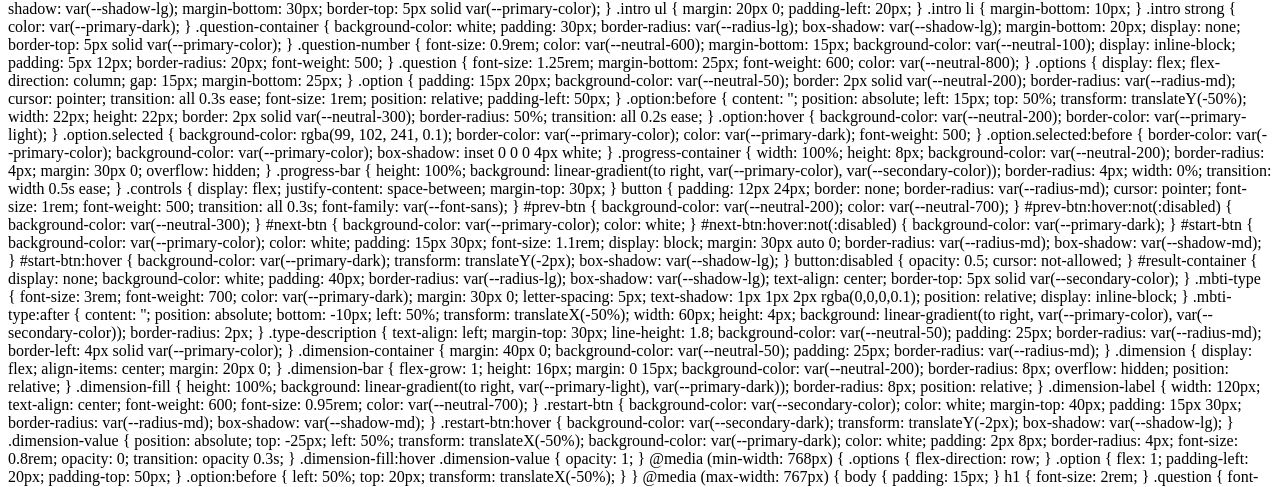
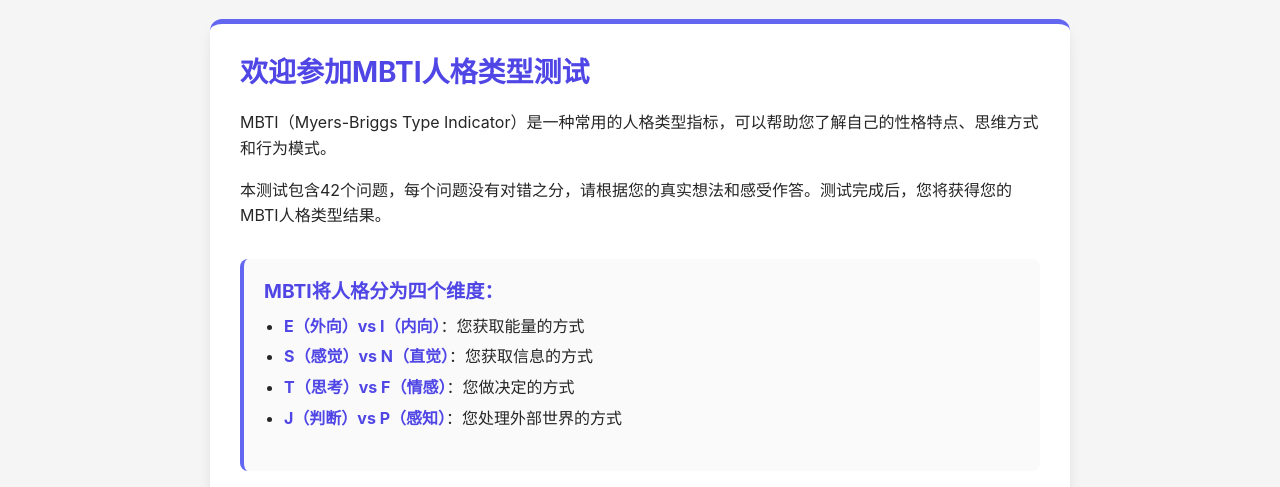
Before and after one commit to Richbool/MBTI, a plain HTML site: page index.html in a window 1280 px wide. Shown: the part 98-585 px from the top of the page. Drawn offline with Linux system fonts and the light colour scheme.

Commit message:
Update index.html

```diff
--- a/index.html
+++ b/index.html
@@ -1,3 +1,39 @@
+<!DOCTYPE html>
+<html lang="zh-CN">
+<head>
+    <meta charset="UTF-8">
+    <meta name="viewport" content="width=device-width, initial-scale=1.0">
+    <title>MBTI人格类型测试</title>
+    <style>
+        :root {
+            --primary-color: #6366f1;
+            --primary-light: #818cf8;
+            --primary-dark: #4f46e5;
+            --secondary-color: #f97316;
+            --secondary-light: #fb923c;
+            --secondary-dark: #ea580c;
+            --neutral-50: #fafafa;
+            --neutral-100: #f5f5f5;
+            --neutral-200: #e5e5e5;
+            --neutral-300: #d4d4d4;
+            --neutral-600: #525252;
+            --neutral-700: #404040;
+            --neutral-800: #262626;
+            --neutral-900: #171717;
+            --success-color: #10b981;
+            --warning-color: #f59e0b;
+            --error-color: #ef4444;
+            --radius-sm: 4px;
+            --radius-md: 8px;
+            --radius-lg: 12px;
+            --shadow-sm: 0 1px 2px rgba(0, 0, 0, 0.05);
+            --shadow-md: 0 4px 6px -1px rgba(0, 0, 0, 0.1), 0 2px 4px -1px rgba(0, 0, 0, 0.06);
+            --shadow-lg: 0 10px 15px -3px rgba(0, 0, 0, 0.1), 0 4px 6px -2px rgba(0, 0, 0, 0.05);
+            --font-sans: 'Microsoft YaHei', -apple-system, BlinkMacSystemFont, 'Segoe UI', Roboto, 'Helvetica Neue', Arial, sans-serif;
+        }
+
+        * {
+            margin: 0;
             padding: 0;
             box-sizing: border-box;
         }
```
